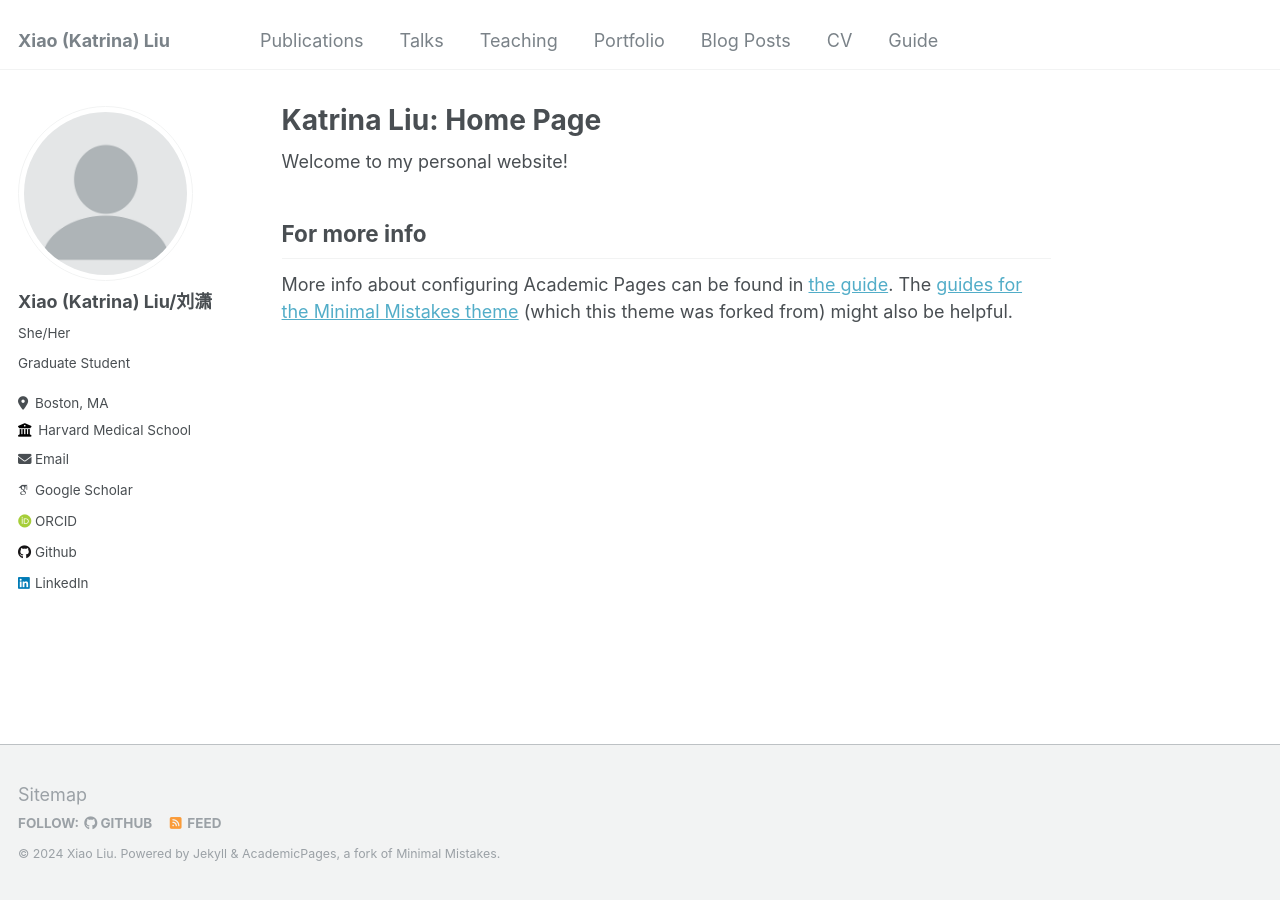
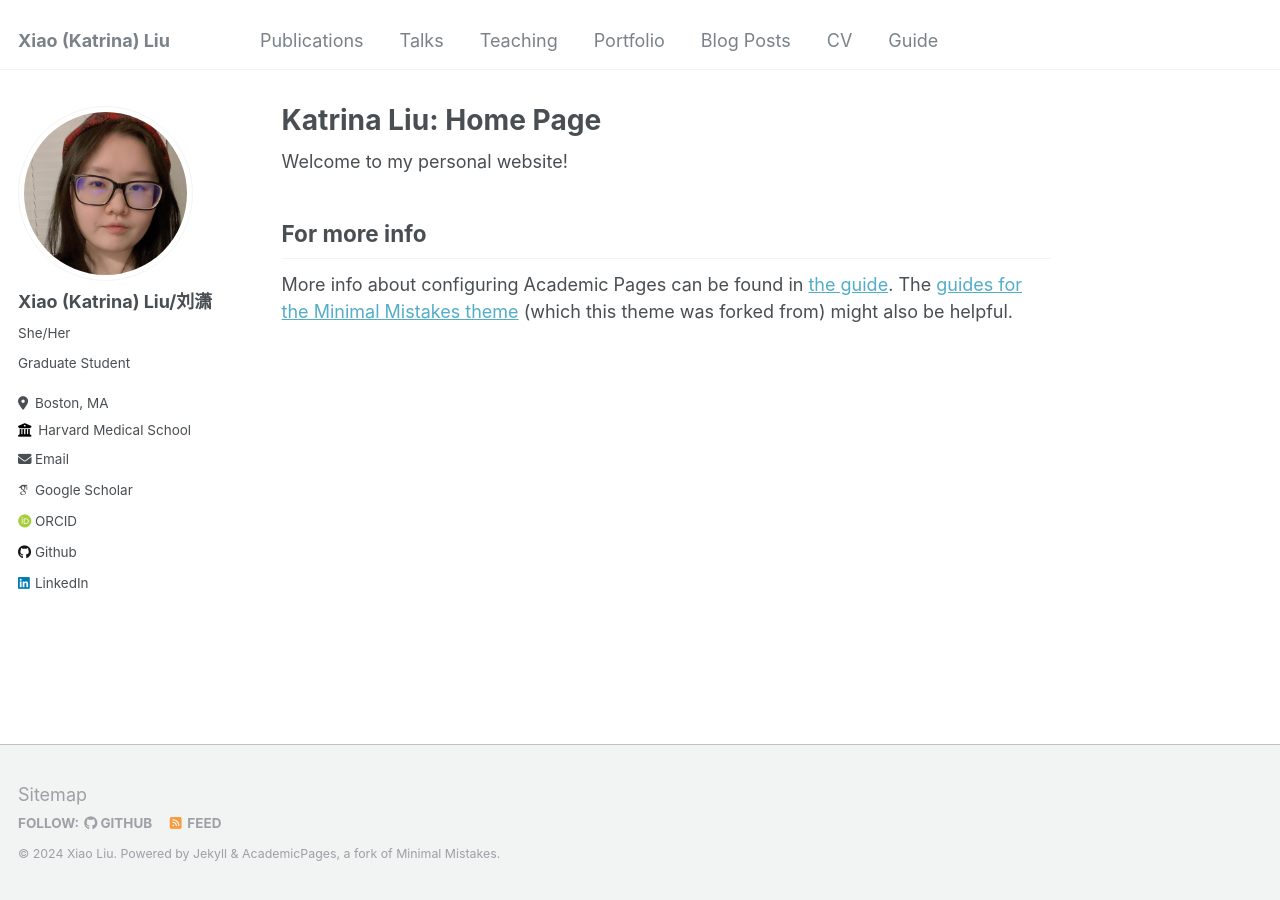
Before and after one commit to katrina-liu/katrina-liu.github.io, a Jekyll site: the page built from _pages/about.md, in a window 1280 px wide. Built offline with Jekyll 4.4.1, drawn with Linux system fonts in a browser that asks for light colours; some web fonts are replaced.

Commit message:
Update _config.yml

```diff
--- a/_config.yml
+++ b/_config.yml
@@ -21,7 +21,7 @@ repository               : "katrina-liu/katrina-liu.github.io"
 #               Additional customization can be done by editing /_includes/author-profile.html
 author:
   # Biographic information
-  avatar           : "profile.png"
+  avatar           : "Liu_Katrina.jpg"
   name             : "Xiao (Katrina) Liu/刘潇"
   pronouns         : "She/Her"
   bio              : "Graduate Student"
```
